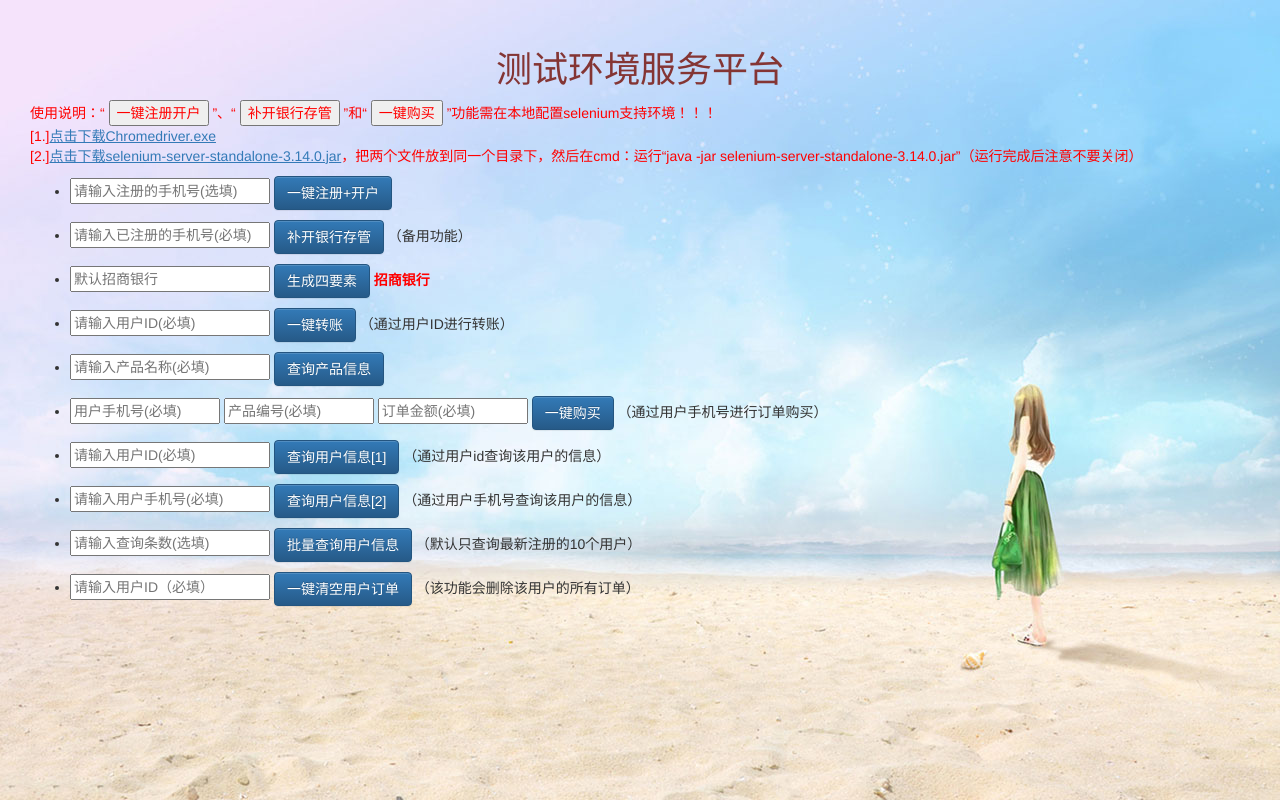
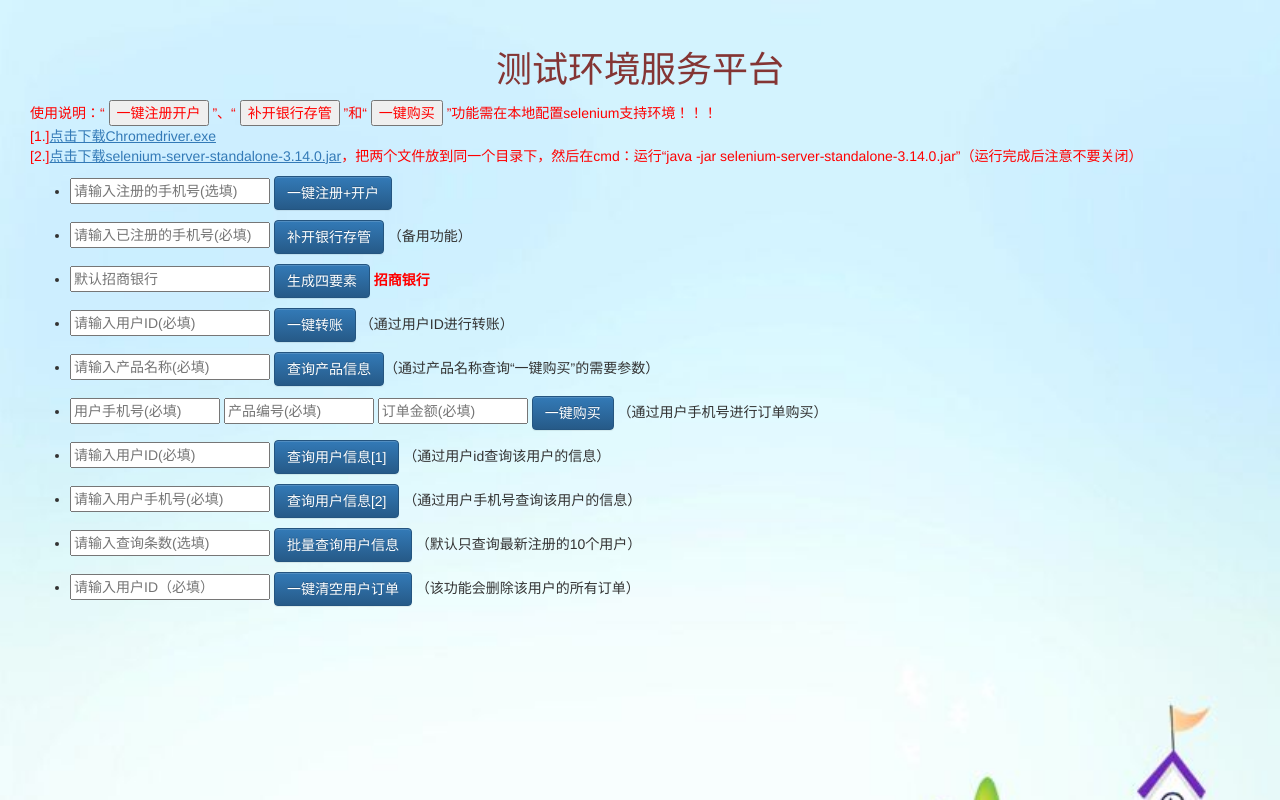
Before and after one commit to WangZhenhai/test_flask, a Flask app: page /user/lender in a window 1280 px wide. Run offline with Flask 2, Linux system fonts and the light colour scheme; some libraries are stand-ins or nearby versions.

Commit message:
优化查询和页面显示

```diff
--- a/src/select_product_info.py
+++ b/src/select_product_info.py
@@ -7,7 +7,7 @@ import pymysql
 def select_product_info(db, product_name, host_mysql, user_mysql, passwd_mysql):
 	conn = pymysql.connect (host=host_mysql, port=3306, user=user_mysql, passwd=passwd_mysql, db=db, charset='utf8')
 	cur = conn.cursor ()
-	sql = "select id,period,lower_limit from aut_product where name = \'" + str (product_name) + "\' and status=2 and joined_total_amount < raise_amount;"
+	sql = "select id,period,lower_limit,allow_auto_exit,expire_withdrawal_way from aut_product where name = \'" + str (product_name) + "\' and status=2 and joined_total_amount < raise_amount;"
 	# print (sql)
 	s = cur.execute (sql)
 	results = cur.fetchall ()
@@ -16,6 +16,8 @@ def select_product_info(db, product_name, host_mysql, user_mysql, passwd_mysql):
 		list.append (i[0])
 		list.append (i[1])
 		list.append (i[2])
+		list.append(i[3])
+		list.append (i[4])
 	return list
 	conn.commit ()
 	cur.close ()
--- a/templates/base.html
+++ b/templates/base.html
@@ -13,7 +13,7 @@
     <script src="/static/jquery.cookie.js" type="text/javascript"></script>
     <script src="/static/bootstrap-3.3.7/js/bootstrap.min.js" type="text/javascript"></script>
 </head>
-<body style="padding: 30px;background-size: cover;background-image: url('/static/images/bjtu.jpeg');">
+<body style="padding: 30px;background-size: cover;background-image: url('/static/images/bankground_1.jpg');">
 <h1 style="text-align: center;color: #843534">{{ current_user.username }} 测试环境服务平台</h1>
 <div style="text-align: right">
     {% if current_user.is_anonymous %}
--- a/templates/lender.html
+++ b/templates/lender.html
@@ -74,7 +74,7 @@
                     <p>
                         <input type="text" name="product_name" placeholder="请输入产品名称(必填)" style="width: 200px;color: red"
                                value="{{ product_name }}">
-                        <button class="btn btn-large btn-primary" type="submit">查询产品信息</button>
+                        <button class="btn btn-large btn-primary" type="submit">查询产品信息</button>（通过产品名称查询“一键购买”的需要参数）
                         <strong style="color: red">{{ product_msg }}</strong>
                     </p>
                 </form>
```
Also changed, not shown: static/images/bankground_1.jpg (added).
